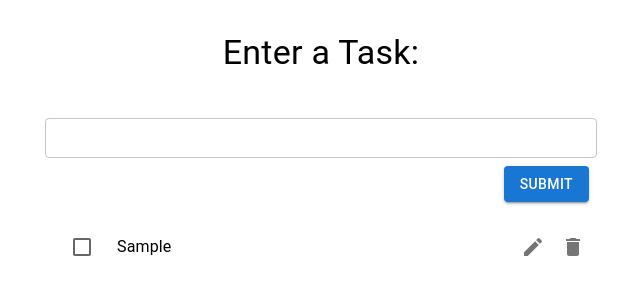
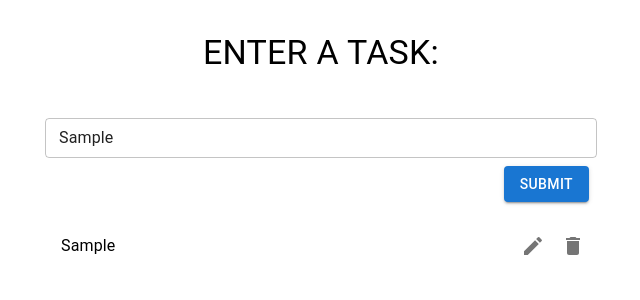
Before and after one commit to felixmckenzie/task-manager, a React (Create React App) app: page / in a window 1280 px wide. Both pictures are taken after typing "Sample" into the empty fields and a click on the button "SUBMIT". Shown: the top 300 px of the page, without its empty margins (319-959 px from the left). Built offline with nearby package versions, Linux system fonts and the light colour scheme.

Commit message:
Refactor from class to function components

```diff
--- a/src/components/App.js
+++ b/src/components/App.js
@@ -1,125 +1,86 @@
-import React, { Component } from "react";
-import Overview from "./Overview";
+import React, {useState, useReducer} from "react";
+import reducer from '../utils/reducer'
+import Title from "./Title";
+import Form from "./Form";
+import TaskList from "./TaskList";
 import uniqid from "uniqid";
 import TextField from "@mui/material/TextField";
 import Container from "@mui/material/Container";
-import Typography from "@mui/material/Typography";
 import Button from "@mui/material/Button";
 import Grid from "@mui/material/Grid";
 
-import Box from "@mui/material/Box";
+const App = () => {
 
-class App extends Component {
-  constructor() {
-    super();
-
-    this.state = {
+  const initialState = {
   task: {
             text: "",
             id: null,
             editStatus: false,
           },
-      newText: "",
-      tasks: [],
-    };
-
-    this.handleSubmit = this.handleSubmit.bind(this);
-    this.handleChange = this.handleChange.bind(this);
-    this.removeTask = this.removeTask.bind(this);
+  list: [],
+  newText: ""
 }
 
-  handleChange(event) {
-    this.setState({
-      task: { text: event.target.value, id: uniqid() },
-    });
+const [store, dispatch] = useReducer(reducer, initialState)
+const {task,list, newText} = store
+
+
+const setTask = (text) =>{
+  dispatch({
+    type: 'setTask',
+    payload: text,
+
+  })
   }
 
-  handleSubmit(event) {
-    event.preventDefault();
-    this.setState({
-      tasks: this.state.tasks.concat(this.state.task),
-      task: { text: "" },
-    });
+  const handleSubmit = (event) =>{
+    event.preventDefault()
+    dispatch({
+      type: 'addTaskToList',
+      payload: task,
+    })
+
   }
 
-  removeTask(id) {
-    this.setState((prevState) => {
-      return { tasks: prevState.tasks.filter((task) => task.id !== id) };
-    });
+   const removeTask = (id) =>{
+   dispatch({
+    type: 'deleteTask',
+    payload: id
+   })
  }
 
-  updateEditStatus = (id) => {
-    this.setState((prevState) => {
-      const updatedTasks = prevState.tasks.map((task) => {
-        return task.id === id
-          ? task.editStatus
-            ? { ...task, editStatus: false }
-            : { ...task, editStatus: true }
-          : task;
-      });
-      return { tasks: updatedTasks };
-    });
-  };
-
-  updateEditedTaskOnSubmit = (event, id) => {
-    event.preventDefault();
-    this.setState((prevState) =>{
-      const editedTasks = prevState.tasks.map((task)=>{
-       return task.id === id ? {text: this.state.newText, id: task.id ,editStatus:false} : task
-      })
-     return {tasks: editedTasks, newText: " "}
+ const updateEditStatus = (id) =>{
+ dispatch({
+  type: 'updateEditStatus',
+  payload: id
  })
 
-  };
+ }
 
-  updateTaskText = (event) => {
-    this.setState({
-      newText: event.target.value,
+const updateTaskText = (text) => {
+dispatch({
+  type: 'updateTaskText',
+  payload: text
 })
-  };
+}
 
-  render() {
-    const { task, tasks, newText} = this.state;
+const updateList = (event, id) => {
+ event.preventDefault()
+dispatch({
+  type: 'updateList',
+  payload: id
+})
+ }
+
   return (
-      <Container maxWidth="sm">
-        <Box sx={{ my: 4 }}>
-          <Grid container justifyContent="center">
-            <Typography variant="h4" component="h1" gutterBottom>
-              Enter a Task:
-            </Typography>
-          </Grid>
-        </Box>
-        <form onSubmit={this.handleSubmit}>
-          <TextField
-            size="small"
-            fullWidth
-            type="text"
-            value={task.text}
-            onChange={this.handleChange}
-          />
-          <Grid container justifyContent="flex-end">
-            <Button
-              sx={{ margin: 1 }}
-              variant="contained"
-              type="submit"
-              value="submit"
-            >
-              {" "}
-              Submit
-            </Button>
-          </Grid>
-        </form>
-        <Overview
-          tasks={tasks}
-          newText={newText}
-          removeTask={this.removeTask}
-          updateEditStatus={this.updateEditStatus}
-          updateTaskText={this.updateTaskText}
-          updateEditedTaskOnSubmit={this.updateEditedTaskOnSubmit}
-        />
+    <>
+    <Container maxWidth="sm" >
+    <Title/>
+   <Form task={task} setTask={setTask} handleSubmit={handleSubmit} />
+   <TaskList list={list} removeTask={removeTask} updateEditStatus={updateEditStatus} updateTaskText={updateTaskText} updateList={updateList} newText={newText} />
    </Container>
-    );
-  }
+    </>
+  )
 }
 
 export default App;
--- a/src/components/EditListItem.jsx
+++ b/src/components/EditListItem.jsx
@@ -1,25 +1,21 @@
-import React, {Component} from 'react';
+import React from 'react';
 import ListItem from "@mui/material/ListItem";
 import TextField from '@mui/material/TextField';
 import Button from '@mui/material/Button';
 
-class EditListItem extends Component{
 
+export default function EditListItem({currentTask, newText, updateTaskText, updateList}) {
 
-    render(){
-        const {currentTask , newText, updateTaskText,updateEditedTaskOnSubmit} = this.props
-        return(
-            <>
-            <ListItem>
-                <form onSubmit={(event)=> updateEditedTaskOnSubmit(event, currentTask.id)}>
-                <TextField size="small" fullWidth value={newText} onChange={updateTaskText} />
-                <Button sx={{margin: 1}}  variant="contained" type="submit" value="submit" > Submit</Button>
-                </form>
-                <Button sx={{margin: 1}}  variant="contained">Cancel</Button>
-            </ListItem>
-            </>
-        )
+    const handleNewText = (event) => {
+      updateTaskText(event.target.value)
     }
+
+  return (
+    <ListItem>
+        <form onSubmit={(event) => updateList(event, currentTask.id)}>
+        <TextField size="small" fullWidth value={newText} onChange={handleNewText} />
+        <Button sx={{margin: 1}}  variant="contained" type="submit" value="submit" > Submit</Button>
+        </form>
+    </ListItem>
+  )
 }
-
-export default EditListItem
--- /dev/null
+++ b/src/components/Form.jsx
@@ -0,0 +1,34 @@
+import React from 'react'
+import TextField from "@mui/material/TextField";
+import Button from "@mui/material/Button";
+import Grid from "@mui/material/Grid";
+
+export default function Form({task, handleSubmit, setTask}) {
+
+const handleChange = (event) => {
+    setTask(event.target.value)
+}
+
+    return (
+   <form onSubmit={handleSubmit}>
+    <TextField
+      size="small"
+      fullWidth
+      type="text"
+      value={task.text}
+      onChange={handleChange}
+    />
+    <Grid container justifyContent="flex-end">
+      <Button
+        sx={{ margin: 1 }}
+        variant="contained"
+        type="submit"
+        value="submit"
+      >
+        {" "}
+        Submit
+      </Button>
+    </Grid>
+  </form>
+  )
+}
--- a/src/components/LIstItem.jsx
+++ b/src/components/LIstItem.jsx
@@ -7,16 +7,9 @@ import ListItemAvatar from "@mui/material/ListItemAvatar";
 import Checkbox from "@mui/material/Checkbox";
 import ListItem from "@mui/material/ListItem";
 
-class ListItems extends Component {
-
-
-  render() {
-    const {task, updateEditStatus, removeTask} = this.props
+export default function ListItems({ task, updateEditStatus, removeTask }) {
   return (
-        <ListItem key={task.id}>
-              <ListItemAvatar>
-                <Checkbox />
-              </ListItemAvatar>
+    <ListItem>
       <ListItemText primary={task.text} />
       <IconButton onClick={() => updateEditStatus(task.id)}>
         <EditIcon />
@@ -31,6 +24,3 @@ class ListItems extends Component {
     </ListItem>
   );
 }
-}
-
-export default ListItems;
--- a/src/components/Overview.jsx
+++ /dev/null
@@ -1,34 +0,0 @@
-import React, { Component } from "react";
-import ListItems from "./LIstItem";
-import List from "@mui/material/List";
-import EditListItem from "./EditListItem";
-
-class Overview extends Component {
-  render() {
-    const { tasks, newText,removeTask, updateEditStatus, updateTaskText, updateEditedTaskOnSubmit } = this.props;
-    return (
-      <List>
-        {tasks.map((task) => {
-          return (
-            <>
-            {task.editStatus ? (
-             <EditListItem  newText={newText} currentTask={task} updateTaskText={updateTaskText} updateEditedTaskOnSubmit={updateEditedTaskOnSubmit} />
-            ):
-            (
-              <ListItems
-              key={task.id}
-              task={task}
-              removeTask={removeTask}
-              updateEditStatus={updateEditStatus}
-            />
-            )
-            }
-            </>
-          );
-        })}
-      </List>
-    );
-  }
-}
-
-export default Overview;
--- /dev/null
+++ b/src/components/TaskList.jsx
@@ -0,0 +1,25 @@
+import React from "react";
+import ListItems from "./ListItem";
+import List from "@mui/material/List";
+import EditListItem from "./EditListItem";
+
+export default function TaskList({list, removeTask, updateEditStatus, newText, updateTaskText, updateList}) {
+  return (
+    <List>
+      {list.map((task) => {
+        return (
+          <>
+          {task.editStatus ?
+          (
+            <EditListItem currentTask={task} newText={newText} updateTaskText={updateTaskText} updateList={updateList} />
+          ) :
+        (
+          <ListItems key={task.id} task={task} removeTask={removeTask} updateEditStatus={updateEditStatus} />
+        )
+        }
+          </>
+        );
+      })}
+    </List>
+  );
+}
--- /dev/null
+++ b/src/components/Title.jsx
@@ -0,0 +1,16 @@
+import React from 'react'
+import Grid from "@mui/material/Grid";
+import Box from "@mui/material/Box";
+import Typography from "@mui/material/Typography";
+
+export default function Title() {
+  return (
+    <Box sx={{ my: 4 }}>
+          <Grid container justifyContent="center">
+            <Typography variant="h4" component="h1" gutterBottom>
+              ENTER A TASK:
+            </Typography>
+          </Grid>
+        </Box>
+  )
+}
--- /dev/null
+++ b/src/utils/reducer.js
@@ -0,0 +1,36 @@
+import uniqid from "uniqid";
+
+export default function reducer(state, action) {
+  switch (action.type) {
+    case "setTask": {
+      return { ...state, task: { text: action.payload, id: uniqid() } };
+    }
+    case "addTaskToList": {
+      return { ...state, list: [...state.list, action.payload] };
+    }
+    case "deleteTask": {
+      return {
+        ...state,
+        list: state.list.filter((task) => task.id !== action.payload),
+      };
+    }
+    case "updateEditStatus": {
+      const updatedList = state.list.map((task) => {
+        return task.id === action.payload
+          ? { ...task, editStatus: true } : task;
+      });
+
+         return { ...state, list: updatedList };
+    }
+    case "updateTaskText":{
+        return {...state, newText: action.payload}
+    }
+    case "updateList":{
+        const editedList = state.list.map((task)=>{
+            return task.id === action.payload ? {...task, text: state.newText, editStatus: false} : task
+        });
+
+        return {...state, list: editedList, newText: ""}
+    }
+  }
+}
```
Lines whose indentation alone changed are shown as unchanged.
